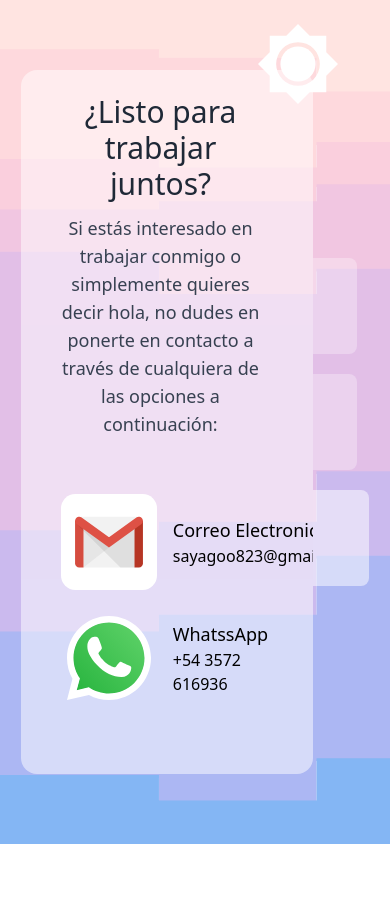
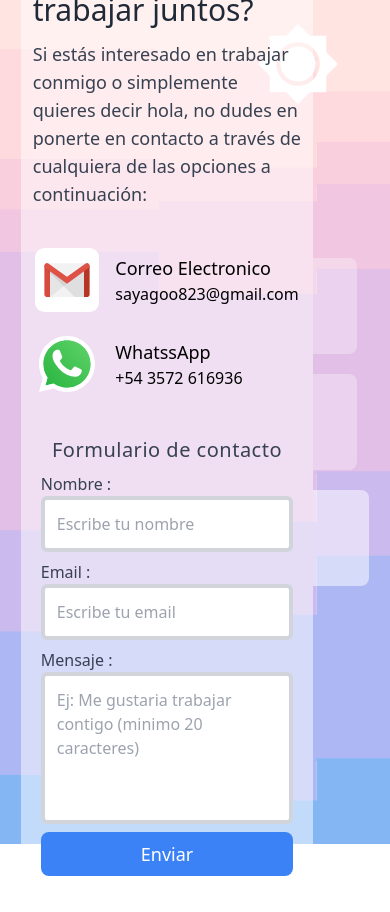
Before and after one commit to Puchinn/Portafolio, a React (Vite) app: page /portafolio/contacto in a window 390 px wide. Before the commit the page ends 844 px from the top, so only its background shows below. Built offline with nearby package versions, Linux system fonts and the light colour scheme.

Commit message:
style:hacer estilos responsive

```diff
--- a/src/pages/Contacto/Contacto.jsx
+++ b/src/pages/Contacto/Contacto.jsx
@@ -6,27 +6,37 @@ import whatssapp from "../../assets/whatssapp.svg"
 function Contacto() {
     return (
         <Animacion_paginas>
-            <div className="flex h-full space-y-3 px-10 dark:text-white">
-                <div className="h-full text-center">
-                    <h1 className="text-3xl text-gray-800 dark:text-white py-3">
+            <div className="space-y-3 px-3 dark:text-white xl:flex">
+                <div className="flex flex-col justify-center 2xl:px-10">
+                    <h1 className="py-3 text-3xl text-gray-800 dark:text-white xl:text-center">
                         ¿Listo para trabajar juntos?
                     </h1>
-                    <p className="text-lg text-gray-700 dark:text-gray-100">
+                    <p className="text-lg text-gray-700 dark:text-gray-100 xl:text-center">
                         Si estás interesado en trabajar conmigo o simplemente
                         quieres decir hola, no dudes en ponerte en contacto a
                         través de cualquiera de las opciones a continuación:
                     </p>
-                    <div className="w-full flex justify-center py-14">
+                    <div className="flex w-full justify-center pt-10 pb-4">
                         <div className="space-y-5">
-                        <div className="flex text-start items-center space-x-4">
-                            <img className="w-24" src={gmail} alt="" />
+                            <div className="flex items-center space-x-4">
+                                <img
+                                    className="w-16 xl:w-24"
+                                    src={gmail}
+                                    alt="gmail svg"
+                                />
                                 <div>
-                                <h1 className="text-lg">Correo Electronico</h1>
+                                    <h1 className="text-lg">
+                                        Correo Electronico
+                                    </h1>
                                     <p>sayagoo823@gmail.com</p>
                                 </div>
                             </div>
-                        <div className="flex text-start items-center space-x-4">
-                            <img className="w-24" src={whatssapp} alt="" />
+                            <div className="flex items-center space-x-4">
+                                <img
+                                    className="w-16 xl:w-24"
+                                    src={whatssapp}
+                                    alt="whatssapp svg"
+                                />
                                 <div>
                                     <h1 className="text-lg">WhatssApp</h1>
                                     <p>+54 3572 616936</p>
@@ -35,7 +45,7 @@ function Contacto() {
                         </div>
                     </div>
                 </div>
-                <div className="flex w-full justify-center px-20">
+                <div className="w-full xl:px-2">
                     <Formulario />
                 </div>
             </div>
--- a/src/pages/Contacto/Formulario.jsx
+++ b/src/pages/Contacto/Formulario.jsx
@@ -10,7 +10,7 @@ function Formulario() {
     const [mostrar, setMostrar] = useState(true)
 
     return (
-        <div className="w-full rounded-2xl border-4 border-[#b0c2f2] py-3 px-4 dark:border-white ">
+        <div className="mx-auto mb-3 w-full max-w-md rounded-2xl py-3 px-2 md:w-2/3 xl:w-full ">
             <h1 className="text-center text-xl tracking-wide text-gray-700 dark:text-white ">
                 Formulario de contacto
             </h1>
--- a/src/pages/Contacto/components/Notificacion.jsx
+++ b/src/pages/Contacto/components/Notificacion.jsx
@@ -1,17 +1,17 @@
 function Notificacion({ setMostrar }) {
     return (
         <div className="bottom-0 p-4">
-            <div className="relative flex items-center justify-between gap-4 rounded-lg bg-indigo-600 px-4 py-3 text-white shadow-lg">
+            <div className="absolute left-0 right-0 bottom-4 flex items-center justify-between gap-4 rounded-lg bg-indigo-600 px-4 py-3 text-white shadow-lg">
                 <p className="text-sm font-medium">
                     Mensaje enviado correctamente!
                 </p>
 
                 <button
-                    onClick={ async () => {
+                    onClick={async () => {
                         setMostrar(false)
-                        setTimeout(()=>{
+                        setTimeout(() => {
                             window.location.reload()
-                        },500)
+                        }, 500)
                     }}
                     className="shrink-0 rounded-lg bg-black/10 p-1 transition hover:bg-black/20"
                 >
--- a/src/pages/Sobre_Mi/Sobre_Mi.jsx
+++ b/src/pages/Sobre_Mi/Sobre_Mi.jsx
@@ -5,10 +5,10 @@ import Animacion_paginas from "../../components/Animacion_paginas"
 function Sobre_Mi() {
     return (
         <Animacion_paginas>
-            <div className="mx-auto max-w-5xl ">
+            <div className="mx-auto md:max-w-5xl ">
                 <Titulo_de_Pagina titulo={"¡ Bienvenido !"} />
-                <div className="flex items-center gap-x-7 px-6 pt-4 pb-12">
-                    <div className="border-l-2 border-gray-700 px-4 dark:border-white">
+                <div className="flex items-center  pt-4 lg:px-6 ">
+                    <div className="border-gray-700  pb-4 dark:border-white md:px-4 lg:border-l-2">
                         <Texto_Sobre_Mi />
                     </div>
                 </div>
--- a/src/pages/Sobre_Mi/components/Iconos_Front_End.jsx
+++ b/src/pages/Sobre_Mi/components/Iconos_Front_End.jsx
@@ -10,7 +10,7 @@ import github from "../../../assets/tecnologias_svg/github.svg"
 
 function Iconos_Front_End() {
     return (
-        <div className="flex space-x-3">
+        <div className="flex flex-wrap justify-center md:justify-start space-x-1 md:space-x-3">
             <img className="w-14" src={html} title="HTML" alt="html_svg" />
             <img className="w-14" src={css} title="CSS" alt="css_svg" />
             <img className="w-12" src={js} title="JAVA SCRIPT" alt="js_svg" />
--- a/src/pages/Sobre_Mi/components/Texto_Sobre_Mi.jsx
+++ b/src/pages/Sobre_Mi/components/Texto_Sobre_Mi.jsx
@@ -2,15 +2,17 @@ import Iconos_Front_End from "./Iconos_Front_End"
 
 function Texto_Sobre_Mi() {
     return (
-        <div className="space-y-5 px-4 text-left text-lg tracking-wider text-gray-900 dark:text-gray-100">
-            <p>
-                ¡Encantado de conocerte! 👋. <br></br>
-                Soy Esteban, un estudiante autodidacta del mundo del desarrollo
-                web. Me dedico a estudiar la creación de sitios y aplicaciones
-                web, con objetivos claros de ser un desarrollador web
-                full-stack.
-            </p>
-            <div className="space-y-2 ">
+        <div className="space-y-4 px-4 text-lg tracking-wider text-gray-900 dark:text-gray-100 md:text-left">
+            <div>
+                <p>¡Encantado de conocerte! 👋</p>
+                <p>
+                    Soy Esteban, un estudiante autodidacta del mundo del
+                    desarrollo web. Me dedico a estudiar la creación de sitios y
+                    aplicaciones web, con objetivos claros de ser un
+                    desarrollador web full-stack.
+                </p>
+            </div>
+            <div className="space-y-2">
                 <p>
                     Tengo habilidades en tecnologías del desarrollo front-end,
                     como{" "}
```
Lines whose indentation alone changed are shown as unchanged.
